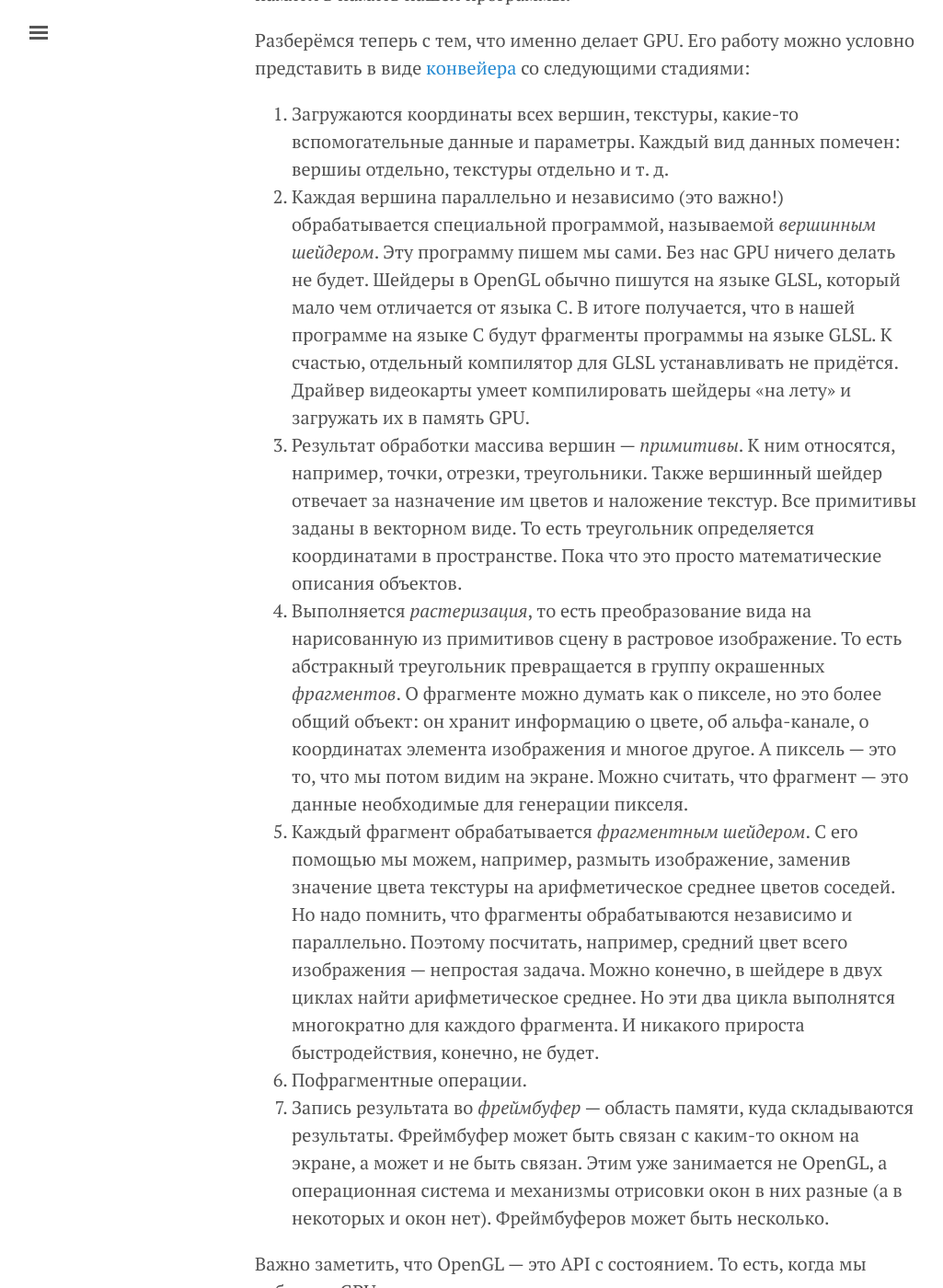
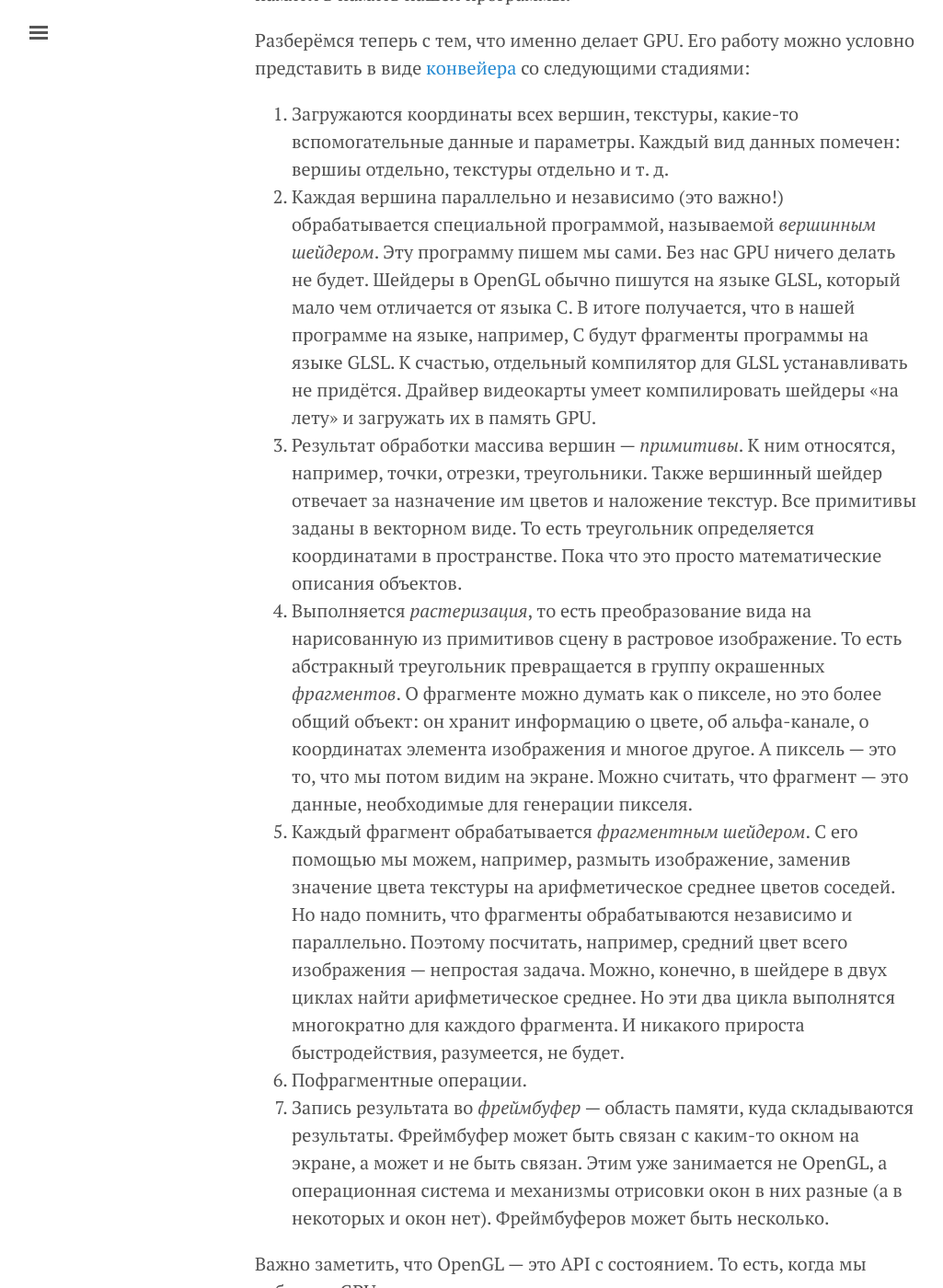
Before and after one commit to velikodniy/velikodniy.github.io, a Jekyll site: the page built from _posts/2017-08-14-gpgpu-opengles.md, in a window 1280 px wide and 1400 px high, scrolled down 3567 px. Shown: the whole window at 92% size, without its empty margins (3-1028 px from the left). Built offline with Jekyll 4.4.1, drawn with Linux system fonts in a browser that asks for light colours; a script that is not in the unit is left out; some of the changed text lies outside the part shown.

Commit message:
Fix typos

````diff
--- a/_posts/2017-08-14-gpgpu-opengles.md
+++ b/_posts/2017-08-14-gpgpu-opengles.md
@@ -47,7 +47,7 @@ OpenGL ES 2.0
 
 OpenGL ES 2.0 основана на стандарте OpenGL 2.0, из которого выкинули всё лишнее или тяжело реализуемое
 на мобильном устройстве. Несмотря на значительные сокращения, этот стандарт (или библиотека, если угодно)
-очень сложен для изучения. Кривая обучения крутая не только из-за обилия понятий которые нужно знать
+очень сложен для изучения. Кривая обучения крутая не только из-за обилия понятий, которые нужно знать
 и задействовать даже для того, чтобы просто нарисовать треугольничек. Дополнительную сложность составляет
 поиск статей или руководств. И если для современного OpenGL есть очень
 [неплохие учебники](https://learnopengl.com/), то по GPGPU на
@@ -102,7 +102,7 @@ OpenGL ES нет практически ничего.
 2. Каждая вершина параллельно и независимо (это важно!) обрабатывается специальной программой, называемой
 *вершинным шейдером*. Эту программу пишем мы сами. Без нас GPU ничего делать не будет.
 Шейдеры в OpenGL обычно пишутся на языке GLSL, который мало чем отличается от языка C. В итоге получается, что
-в нашей программе на языке C будут фрагменты программы на языке GLSL. К счастью, отдельный компилятор
+в нашей программе на языке, например, C будут фрагменты программы на языке GLSL. К счастью, отдельный компилятор
 для GLSL устанавливать не придётся. Драйвер видеокарты умеет компилировать шейдеры «на лету» и загружать их
 в память GPU.
 3. Результат обработки массива вершин — *примитивы*. К ним относятся, например, точки, отрезки, треугольники.
@@ -113,12 +113,12 @@ OpenGL ES нет практически ничего.
 изображение. То есть абстракный треугольник превращается в группу окрашенных *фрагментов*. О фрагменте можно
 думать как о пикселе, но это более общий объект: он хранит информацию о цвете, об альфа-канале, о
 координатах элемента изображения и многое другое. А пиксель — это то, что мы потом видим на экране. Можно
-считать, что фрагмент — это данные необходимые для генерации пикселя.
+считать, что фрагмент — это данные, необходимые для генерации пикселя.
 5. Каждый фрагмент обрабатывается *фрагментным шейдером*. С его помощью мы можем, например, размыть изображение,
 заменив значение цвета текстуры на арифметическое среднее цветов соседей. Но надо помнить, что фрагменты
 обрабатываются независимо и параллельно. Поэтому посчитать, например, средний цвет всего изображения —
-непростая задача. Можно конечно, в шейдере в двух циклах найти арифметическое среднее. Но эти два цикла
-выполнятся многократно для каждого фрагмента. И никакого прироста быстродействия, конечно, не будет.
+непростая задача. Можно, конечно, в шейдере в двух циклах найти арифметическое среднее. Но эти два цикла
+выполнятся многократно для каждого фрагмента. И никакого прироста быстродействия, разумеется, не будет.
 6. Пофрагментные операции.
 7. Запись результата во *фреймбуфер* — область памяти, куда складываются результаты. Фреймбуфер может
 быть связан с каким-то окном на экране, а может и не быть связан. Этим уже занимается не OpenGL, а операционная
@@ -127,7 +127,7 @@ OpenGL ES нет практически ничего.
 Важно заметить, что OpenGL — это API с состоянием. То есть, когда мы работаем GPU у него есть некоторые
 внутренние параметры, которые меняются отправляемыми нами командами. Например, чтобы начать работать с каким-то
 фреймбуфером, нужно сперва сделать его текущим. Тогда все последующие команды будут работать именно с ним.
- Поэтому порядок команд очень важен.
+Поэтому порядок команд очень важен.
 
 Состояние хранится в специальном объекте, который называется *контекст*. У каждого процесса и потока он свой,
 а значит отправлять команды из двух потоков сразу скорее всего не выйдет, придётся как-то выкручиваться. Но,
@@ -655,7 +659,7 @@ glCompileShader(vs);
 glCompileShader(fs);
 ```
 
-Перед тем как присоединять шейдеры к программе присвоим атрибуту `position` номер `0`. Потом
+Перед тем, как присоединять шейдеры к программе, присвоим атрибуту `position` номер `0`. Потом
 по этому номеру мы будем передавать в него массив.
 
 ```cpp
@@ -749,7 +753,7 @@ glUniform1f(aloc, 2.0);
 Суффиксы `1i` и `1f` у функции `glUniform` указывают на количество и тип передаваемых через перменную значений.
 
 С помошью uniform-переменных можно сделать шейдеры более универсальными. Менять их значения можно
-после компоновки программы. Оно сохраняется в памяти до следующей компоновки. То есть его не нужно
+после компоновки программы. Оно сохраняется в памяти до следующей компоновки. То есть, его не нужно
 обновлять перед каждой отрисовкой.
 
 Вычисления (отрисовка)
````
Also changed, not shown: other parts of _posts/2017-08-14-gpgpu-opengles.md (+21 -23 lines).
